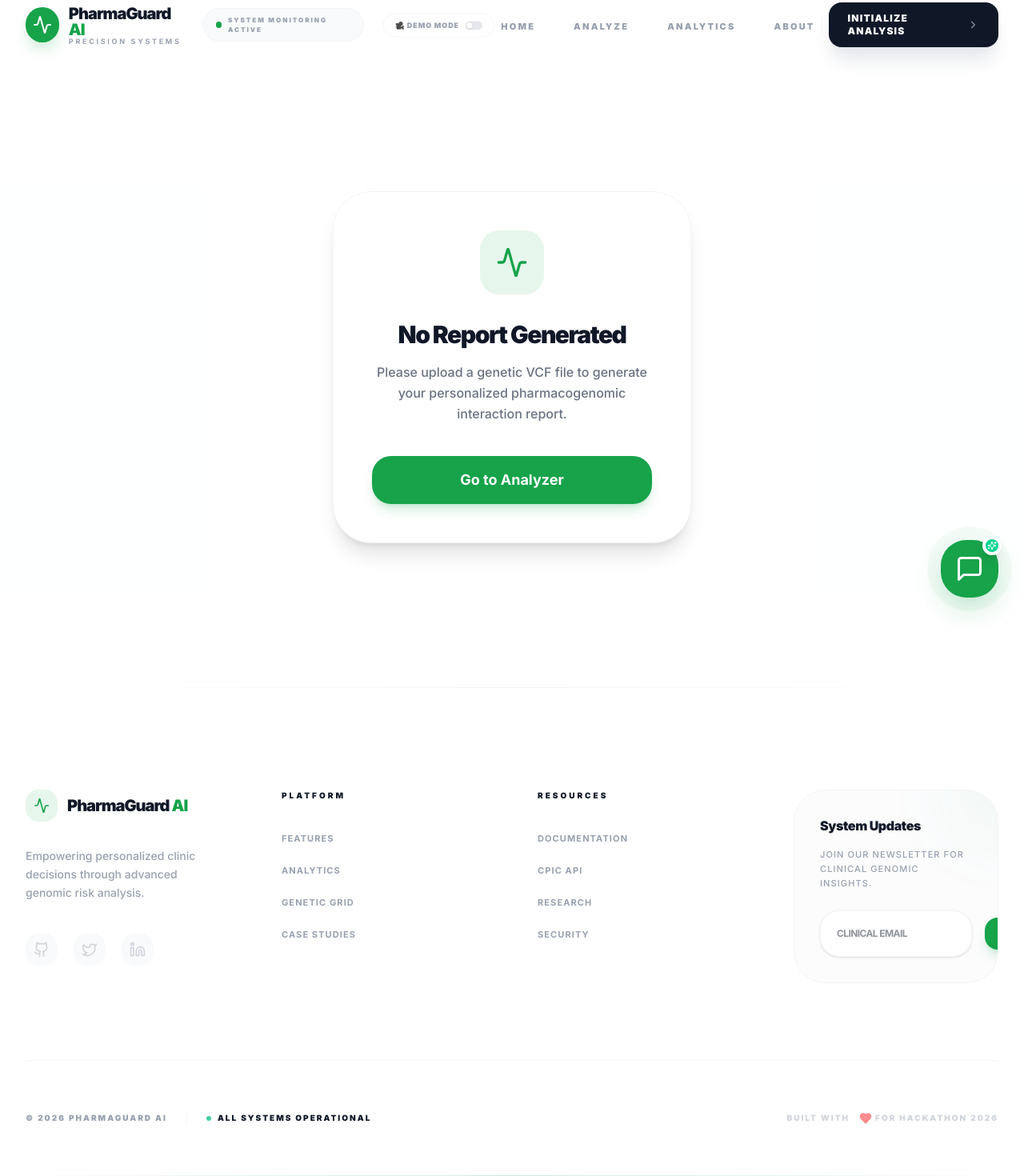
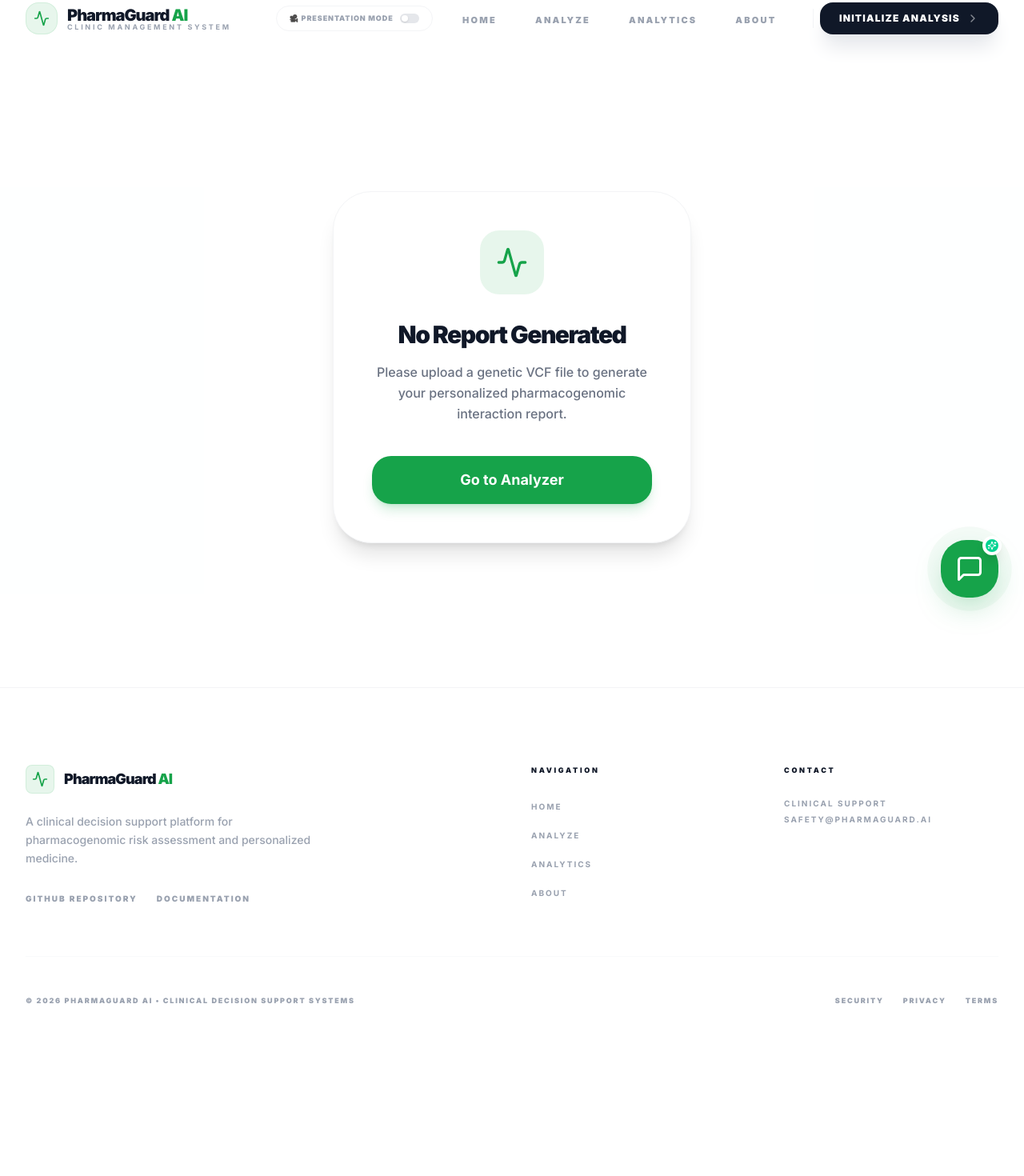
Before and after one commit to chessman2345788/pharmaguard, a React (Vite) app: page /results in a window 1280 px wide. Shown: the part 21-1491 px from the top of the page at 80% size. After the commit the page ends 1327 px from the top, so only its background shows below. Built offline with nearby package versions, Linux system fonts and the light colour scheme.

Commit message:
Add PharmaGuard interface screenshot and update README with live demo link

```diff
--- a/src/components/Footer.jsx
+++ b/src/components/Footer.jsx
@@ -5,108 +5,64 @@ import { Link } from 'react-router-dom';
 
 const Footer = () => {
   return (
-    <footer className="bg-white pt-32 pb-16 overflow-hidden relative">
-      {/* Decorative Top Divider */}
-      <div className="absolute top-0 left-0 w-full h-px bg-gradient-to-r from-transparent via-gray-100 to-transparent" />
-
-      {/* Background Polish */}
-      <div className="absolute bottom-0 left-1/2 -translate-x-1/2 w-full h-px bg-gradient-to-r from-transparent via-primary/20 to-transparent" />
-
+    <footer className="bg-white pt-24 pb-12 border-t border-gray-100">
       <div className="max-w-7xl mx-auto px-4 sm:px-6 lg:px-8">
-        <div className="grid grid-cols-1 md:grid-cols-4 gap-16 mb-24">
+        <div className="grid grid-cols-1 md:grid-cols-4 gap-12 mb-16">
 
           {/* Brand Column */}
-          <div className="col-span-1 md:col-span-1 flex flex-col items-start">
-            <Link to="/" className="flex items-center space-x-3 mb-8 group">
-              <div className="w-10 h-10 bg-primary/10 rounded-xl flex items-center justify-center group-hover:bg-primary transition-colors">
-                <Activity className="text-primary group-hover:text-white w-5 h-5 transition-colors" />
+          <div className="col-span-1 md:col-span-2 flex flex-col items-start">
+            <Link to="/" className="flex items-center space-x-3 mb-6 group">
+              <div className="w-9 h-9 bg-primary/10 rounded-lg flex items-center justify-center border border-primary/10">
+                <Activity className="text-primary w-5 h-5" />
               </div>
-              <span className="text-xl font-black text-gray-900 tracking-tighter">
-                PharmaGuard <span className="text-primary italic">AI</span>
+              <span className="text-lg font-black text-gray-900 tracking-tighter">
+                PharmaGuard <span className="text-primary">AI</span>
               </span>
             </Link>
-            <p className="text-gray-400 text-sm leading-relaxed mb-10 max-w-[240px] font-medium">
-              Empowering personalized clinic decisions through advanced genomic risk analysis.
+            <p className="text-gray-400 text-sm leading-relaxed mb-8 max-w-sm font-medium">
+              A clinical decision support platform for pharmacogenomic risk assessment and personalized medicine.
             </p>
-            <div className="flex space-x-5">
-              {[Github, Twitter, Linkedin].map((Icon, i) => (
-                <motion.a
-                  key={i}
-                  href="#"
-                  whileHover={{
-                    y: -4,
-                    scale: 1.1,
-                    boxShadow: "0 0 15px rgba(22, 163, 74, 0.2)"
-                  }}
-                  className="w-10 h-10 bg-gray-50 rounded-xl flex items-center justify-center text-gray-300 hover:text-primary hover:bg-primary/5 transition-all outline-none"
-                >
-                  <Icon className="w-5 h-5" />
-                </motion.a>
-              ))}
+            <div className="flex space-x-6">
+              <a href="https://github.com/chessman2345788/pharmaguard.git" className="text-[10px] font-black uppercase tracking-[0.2em] text-gray-400 hover:text-primary transition-colors">GitHub Repository</a>
+              <button onClick={() => window.scrollTo({top: 0, behavior: 'smooth'})} className="text-[10px] font-black uppercase tracking-[0.2em] text-gray-400 hover:text-primary transition-colors">Documentation</button>
             </div>
           </div>
 
           {/* Links Columns */}
           <div className="col-span-1">
-            <h4 className="font-black text-gray-900 mb-8 uppercase text-[10px] tracking-[0.3em]">Platform</h4>
-            <ul className="space-y-4">
-              {['Features', 'Analytics', 'Genetic Grid', 'Case Studies'].map((item) => (
-                <li key={item}>
-                  <a href="#" className="text-sm text-gray-400 hover:text-primary transition-colors font-bold uppercase tracking-widest text-[11px]">{item}</a>
+            <h4 className="font-black text-gray-900 mb-6 uppercase text-[9px] tracking-[0.3em]">Navigation</h4>
+            <ul className="space-y-3">
+              {[
+                { name: 'Home', path: '/' },
+                { name: 'Analyze', path: '/analyze' },
+                { name: 'Analytics', path: '/analytics' },
+                { name: 'About', path: '/about' }
+              ].map((link) => (
+                <li key={link.name}>
+                  <Link to={link.path} className="text-[10px] font-bold text-gray-400 hover:text-primary transition-colors uppercase tracking-[0.2em]">{link.name}</Link>
                 </li>
               ))}
             </ul>
           </div>
 
           <div className="col-span-1">
-            <h4 className="font-black text-gray-900 mb-8 uppercase text-[10px] tracking-[0.3em]">Resources</h4>
-            <ul className="space-y-4">
-              {['Documentation', 'CPIC API', 'Research', 'Security'].map((item) => (
-                <li key={item}>
-                  <a href="#" className="text-sm text-gray-400 hover:text-primary transition-colors font-bold uppercase tracking-widest text-[11px]">{item}</a>
-                </li>
-              ))}
-            </ul>
-          </div>
-
-          {/* Newsletter / Contact Card */}
-          <div className="col-span-1">
-            <div className="bg-gray-50/50 p-8 rounded-[2.5rem] border border-gray-100 relative group overflow-hidden">
-              <div className="absolute top-0 right-0 w-32 h-32 bg-primary/5 rounded-full blur-2xl -mr-16 -mt-16 group-hover:bg-primary/10 transition-colors" />
-              <h4 className="font-black text-gray-900 mb-4 tracking-tight">System Updates</h4>
-              <p className="text-[11px] text-gray-400 mb-6 leading-relaxed font-medium uppercase tracking-widest">
-                Join our newsletter for clinical genomic insights.
-              </p>
-              <div className="flex bg-white p-2 rounded-2xl shadow-sm border border-gray-100 transition-all focus-within:ring-2 focus-within:ring-primary/20 focus-within:border-primary/30">
-                <input
-                  type="email"
-                  placeholder="Clinical Email"
-                  className="bg-transparent border-none focus:ring-0 text-xs flex-1 px-3 font-bold uppercase tracking-tighter"
-                />
-                <button className="bg-primary text-white p-3 rounded-xl hover:bg-primary-dark transition-colors shadow-lg shadow-primary/20">
-                  <ChevronRight className="w-4 h-4" />
-                </button>
-              </div>
-            </div>
+            <h4 className="font-black text-gray-900 mb-6 uppercase text-[9px] tracking-[0.3em]">Contact</h4>
+            <p className="text-[10px] font-bold text-gray-400 uppercase tracking-[0.2em] leading-loose">
+              Clinical Support<br />
+              safety@pharmaguard.ai
+            </p>
           </div>
         </div>
 
-        <div className="border-t border-gray-100 pt-16 flex flex-col md:flex-row justify-between items-center gap-8">
-          <div className="flex items-center space-x-6">
-            <p className="text-gray-400 text-[10px] font-black uppercase tracking-[0.2em]">
-              © 2026 PharmaGuard AI
-            </p>
-            <div className="h-4 w-px bg-gray-100" />
-            <div className="flex items-center space-x-2 text-[10px] font-black uppercase tracking-[0.2em] text-gray-900">
-              <span className="w-1.5 h-1.5 bg-emerald-500 rounded-full animate-pulse" />
-              <span>All Systems Operational</span>
-            </div>
-          </div>
+        <div className="border-t border-gray-50 pt-12 flex flex-col md:flex-row justify-between items-center gap-6">
+          <p className="text-gray-400 text-[9px] font-black uppercase tracking-[0.2em]">
+            © 2026 PharmaGuard AI • Clinical Decision Support Systems
+          </p>
 
-          <div className="flex items-center space-x-2 text-[10px] font-black uppercase tracking-[0.2em] text-gray-300">
-            <span>Built with</span>
-            <Heart className="w-4 h-4 text-red-400 fill-current mx-1 animate-pulse" />
-            <span>for Hackathon 2026</span>
+          <div className="flex items-center space-x-6 text-[9px] font-black uppercase tracking-[0.2em] text-gray-400">
+            <span>Security</span>
+            <span>Privacy</span>
+            <span>Terms</span>
           </div>
         </div>
       </div>
--- a/src/components/Navbar.jsx
+++ b/src/components/Navbar.jsx
@@ -37,46 +37,34 @@ const Navbar = () => {
         <div className="flex justify-between items-center">
           <div className="flex items-center space-x-6">
             <Link to="/" className="flex items-center space-x-3 group">
-              <motion.div
-                whileHover={{ rotate: 15, scale: 1.1 }}
-                className="w-11 h-11 bg-primary rounded-2xl flex items-center justify-center shadow-[0_10px_20px_-5px_rgba(22,163,74,0.3)] transition-all duration-500"
+              <div
+                className="w-10 h-10 bg-primary/10 rounded-xl flex items-center justify-center border border-primary/10 transition-all duration-500"
               >
-                <Activity className="text-white w-6 h-6" />
-              </motion.div>
+                <Activity className="text-primary w-5 h-5" />
+              </div>
               <div className="flex flex-col">
                 <span className="text-xl font-black text-gray-900 tracking-tighter leading-none">
-                  PharmaGuard <span className="text-primary italic">AI</span>
+                  PharmaGuard <span className="text-primary">AI</span>
                 </span>
                 <div className="flex items-center space-x-2">
                   <span className="text-[9px] font-bold text-gray-400 uppercase tracking-[0.3em] leading-none">
-                    Precision Systems
+                    Clinic Management System
                   </span>
                 </div>
               </div>
             </Link>
 
-             {/* Feature 4: Live Risk Pulse Indicator */}
-             <div className="hidden lg:flex items-center space-x-4">
-                <div className="flex items-center space-x-2 px-4 py-2 bg-gray-50 rounded-full border border-gray-100">
-                   <motion.div
-                     animate={isAnalyzing ? { scale: [1, 1.5, 1], opacity: [1, 0.5, 1] } : {}}
-                     transition={{ duration: 2, repeat: Infinity }}
-                     className={`w-2 h-2 rounded-full ${isAnalyzing ? 'bg-primary' : 'bg-primary'}`}
-                   />
-                   <span className="text-[8px] font-black uppercase tracking-[2px] text-gray-400">
-                      {isAnalyzing ? 'Analysis in Progress' : 'System Monitoring Active'}
-                   </span>
-                </div>
-
+             {/* Demo Mode Control */}
+             <div className="hidden lg:flex items-center ml-8">
                 <button
                   onClick={() => setDemoMode(!isDemoMode)}
-                  className={`flex items-center space-x-2 px-4 py-2 rounded-full border transition-all duration-500 scale-90 ${
+                  className={`flex items-center space-x-2 px-4 py-2 rounded-xl border transition-all duration-300 ${
                     isDemoMode
-                      ? 'bg-primary/10 border-primary text-primary shadow-[0_0_20px_rgba(22,163,74,0.1)]'
-                      : 'bg-white border-gray-100 text-gray-400 hover:border-gray-300'
+                      ? 'bg-primary/5 border-primary/20 text-primary'
+                      : 'bg-white border-gray-100 text-gray-400'
                   }`}
                 >
-                   <span className="text-[10px] font-black uppercase tracking-widest whitespace-nowrap">🎥 Demo Mode</span>
+                   <span className="text-[9px] font-black uppercase tracking-widest whitespace-nowrap">🎥 Presentation Mode</span>
                    <div className={`w-6 h-3 rounded-full relative transition-colors duration-500 ${isDemoMode ? 'bg-primary' : 'bg-gray-200'}`}>
                       <motion.div
                         animate={{ x: isDemoMode ? 14 : 2 }}
@@ -172,16 +160,16 @@ const Navbar = () => {
                     setDemoMode(!isDemoMode);
                     setIsOpen(false);
                   }}
-                  className={`flex items-center justify-between w-full px-8 py-5 rounded-2xl border transition-all duration-500 ${
-                    isDemoMode ? 'bg-primary/10 border-primary text-primary' : 'bg-gray-50 border-gray-100 text-gray-400'
+                  className={`flex items-center justify-between w-full px-8 py-5 rounded-2xl border transition-all duration-300 ${
+                    isDemoMode ? 'bg-primary/5 border-primary/20 text-primary' : 'bg-gray-50 border-gray-100 text-gray-400'
                   }`}
                 >
-                   <span className="text-sm font-black uppercase tracking-widest">🎥 Demo Mode</span>
+                   <span className="text-sm font-black uppercase tracking-widest">🎥 Presentation Mode</span>
                    <div className={`w-10 h-5 rounded-full relative transition-colors duration-500 ${isDemoMode ? 'bg-primary' : 'bg-gray-200'}`}>
                       <motion.div
                         animate={{ x: isDemoMode ? 22 : 4 }}
                         className="absolute top-1 w-3 h-3 bg-white rounded-full shadow-sm"
-                      />
+                     />
                    </div>
                 </button>
             </div>
```
Also changed, not shown: screenshot.png (added), 1 other file (tests, documents, lock files or other folders).
